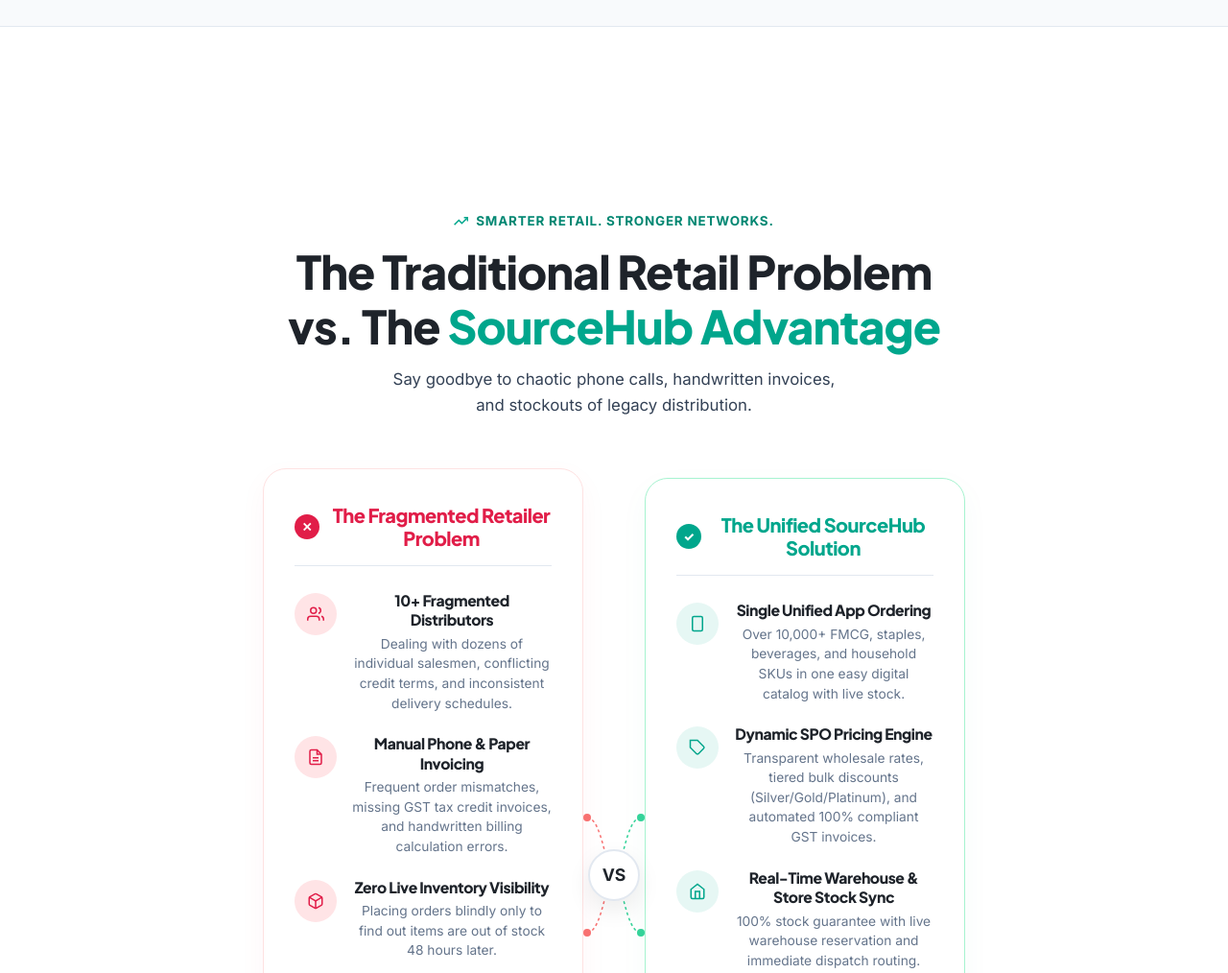
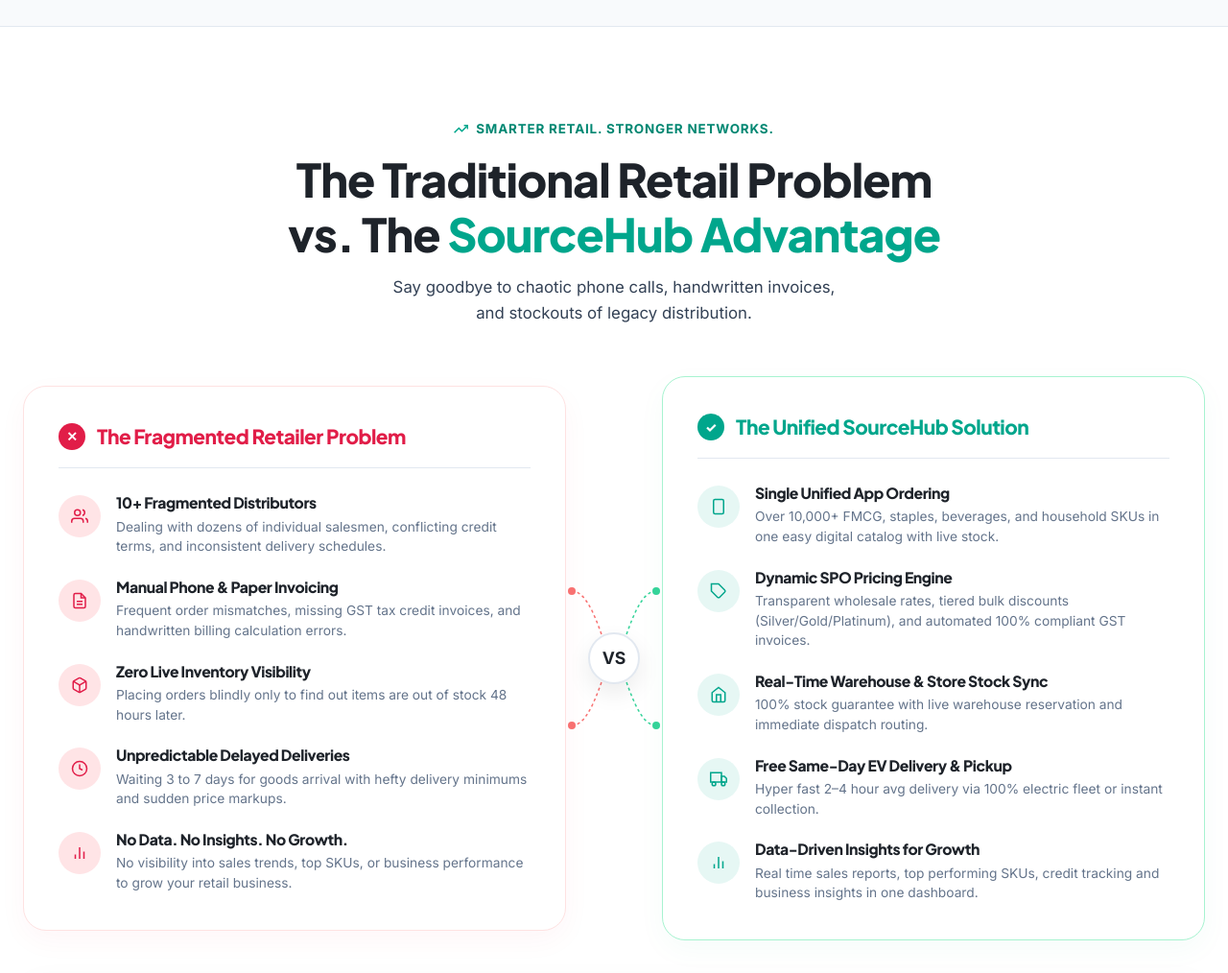
Before and after one commit to shravyashetty04/SourceHub, a website: page index.html in a window 1280 px wide. Shown: the part 1600-2614 px from the top of the page at 96% size. Drawn offline with Linux system fonts and the light colour scheme; a web font is replaced by a local one.

Commit message:
fix: remove duplicate unclosed container tags and restore full width layout

```diff
--- a/css/components.css
+++ b/css/components.css
@@ -420,7 +420,7 @@
 
 .comparison-container {
   display: grid;
-  grid-template-columns: 1fr 64px 1fr;
+  grid-template-columns: 1fr 100px 1fr;
   align-items: center;
   gap: 0;
   position: relative;
@@ -430,7 +430,7 @@
 .comparison-card {
   background: #FFFFFF;
   border-radius: 24px;
-  padding: 36px 32px;
+  padding: 38px 36px;
   position: relative;
   transition: all var(--transition-normal);
 }
@@ -450,18 +450,18 @@
   align-items: center;
   gap: 12px;
   margin-bottom: 26px;
-  padding-bottom: 16px;
+  padding-bottom: 18px;
   border-bottom: 1px solid var(--border-subtle);
 }
 
 .comparison-header-icon-circle {
-  width: 26px;
-  height: 26px;
+  width: 28px;
+  height: 28px;
   border-radius: 50%;
   display: flex;
   align-items: center;
   justify-content: center;
-  font-size: 0.82rem;
+  font-size: 0.86rem;
   font-weight: 800;
   color: #FFFFFF;
   flex-shrink: 0;
@@ -477,14 +477,16 @@
 
 .problem-card .comparison-header h3 {
   color: #E11D48;
-  font-size: 1.25rem;
+  font-size: 1.3rem;
   font-weight: 800;
+  white-space: nowrap;
 }
 
 .solution-card .comparison-header h3 {
   color: #00A68C;
-  font-size: 1.25rem;
+  font-size: 1.3rem;
   font-weight: 800;
+  white-space: nowrap;
 }
 
 .comparison-list {
--- a/index.html
+++ b/index.html
@@ -255,13 +255,7 @@
        4. PROBLEM VS. SOURCEHUB SOLUTION (SPLIT COMPARISON)
        ========================================================================= -->
   <section class="section-white" id="problem-solution">
-    <div class="container">
-      <div style="text-align: center; max-width: 780px; margin: 0 auto 52px;">
-  <!-- =========================================================================
-       4. PROBLEM VS. SOURCEHUB SOLUTION (SPLIT COMPARISON)
-       ========================================================================= -->
-  <section class="section-white" id="problem-solution">
-    <div class="container">
+    <div class="container container-wide">
       <div style="text-align: center; max-width: 820px; margin: 0 auto 52px;">
         <div class="hero-tag-smarter" style="margin-bottom: 14px;">
           <svg width="15" height="15" viewBox="0 0 24 24" fill="none" stroke="#00A68C" stroke-width="2.5"><polyline points="23 6 13.5 15.5 8.5 10.5 1 18"></polyline><polyline points="17 6 23 6 23 12"></polyline></svg>
@@ -345,18 +339,18 @@
 
           <!-- Central VS Divider with Curved SVG Connectors -->
           <div class="comparison-vs-center">
-            <svg class="vs-connector-svg" width="80" height="180" viewBox="0 0 80 180" fill="none">
+            <svg class="vs-connector-svg" width="100" height="200" viewBox="0 0 100 200" fill="none">
               <!-- Left coral branches -->
-              <circle cx="12" cy="30" r="4" fill="#F87171"/>
-              <path d="M12 30 C 28 30, 32 90, 40 90" stroke="#F87171" stroke-width="1.5" stroke-dasharray="3 3"/>
-              <circle cx="12" cy="150" r="4" fill="#F87171"/>
-              <path d="M12 150 C 28 150, 32 90, 40 90" stroke="#F87171" stroke-width="1.5" stroke-dasharray="3 3"/>
+              <circle cx="6" cy="30" r="4" fill="#F87171"/>
+              <path d="M6 30 C 30 30, 40 100, 50 100" stroke="#F87171" stroke-width="1.5" stroke-dasharray="3 3"/>
+              <circle cx="6" cy="170" r="4" fill="#F87171"/>
+              <path d="M6 170 C 30 170, 40 100, 50 100" stroke="#F87171" stroke-width="1.5" stroke-dasharray="3 3"/>
 
               <!-- Right teal branches -->
-              <circle cx="68" cy="30" r="4" fill="#34D399"/>
-              <path d="M68 30 C 52 30, 48 90, 40 90" stroke="#34D399" stroke-width="1.5" stroke-dasharray="3 3"/>
-              <circle cx="68" cy="150" r="4" fill="#34D399"/>
-              <path d="M68 150 C 52 150, 48 90, 40 90" stroke="#34D399" stroke-width="1.5" stroke-dasharray="3 3"/>
+              <circle cx="94" cy="30" r="4" fill="#34D399"/>
+              <path d="M94 30 C 70 30, 60 100, 50 100" stroke="#34D399" stroke-width="1.5" stroke-dasharray="3 3"/>
+              <circle cx="94" cy="170" r="4" fill="#34D399"/>
+              <path d="M94 170 C 70 170, 60 100, 50 100" stroke="#34D399" stroke-width="1.5" stroke-dasharray="3 3"/>
             </svg>
             <div class="vs-circle-badge">VS</div>
           </div>
```
